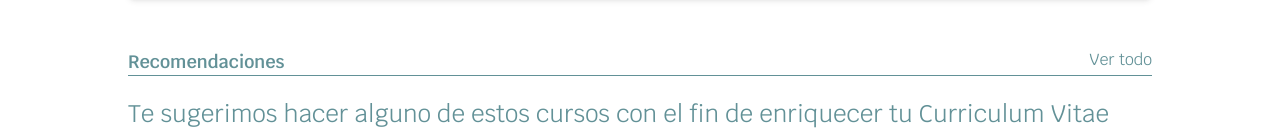
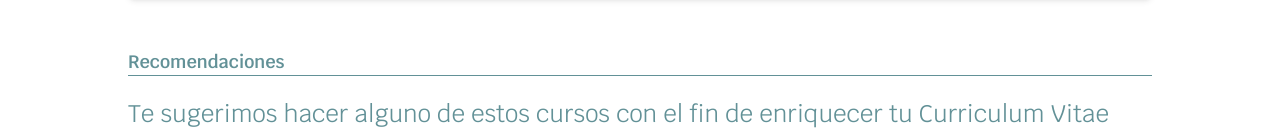
Before and after one commit to Juanpabedoyav/Cv-App, a React (Create React App) app: page /home in a window 1280 px wide. Shown: the part 281-419 px from the top of the page. Built offline with nearby package versions, Linux system fonts and the light colour scheme.

Commit message:
Actualizando estilos del home

```diff
--- a/src/components/CursosHome.js
+++ b/src/components/CursosHome.js
@@ -1,3 +1,4 @@
+import { Link } from "react-router-dom";
 import React from "react";
 import { CursosContainer } from "../styles/CursosHome.styles";
 
@@ -14,7 +15,6 @@ const CursosHome = () => {
           allowfullscreen
         ></iframe>
       </div>
-
       <div className="curso-card">
         <iframe
           className="frame"
@@ -25,7 +25,6 @@ const CursosHome = () => {
           allowfullscreen
         ></iframe>
       </div>
-
       <div className="curso-card">
         <iframe
           className="frame"
@@ -37,6 +36,9 @@ const CursosHome = () => {
         ></iframe>
       </div>
 
+      <Link to="/tutoriales">
+        <h5>Ver todo</h5>
+      </Link>
       <div className="curso-hidden">Hola mundo</div>
     </CursosContainer>
   );
--- a/src/components/Home.js
+++ b/src/components/Home.js
@@ -33,11 +33,8 @@ const Home = () => {
         </LinkReact>
       </div>
 
-      <div className="other-container">
+      <div className="recomendaciones-container">
         <h3 className="recomendaciones">Recomendaciones</h3>
-        <Link to="/tutoriales">
-          <h5>Ver todo</h5>
-        </Link>
       </div>
 
       <p className="text-p">
--- a/src/styles/Home.styles.js
+++ b/src/styles/Home.styles.js
@@ -54,10 +54,10 @@ export const HomeContainer = styled.div`
   .box {
     padding-top: 5px;
   }
-  .other-container {
+  .recomendaciones-container {
     border-bottom: 1px solid var(--color-principal);
     display: flex;
-    justify-content: space-between;
+    justify-content: left;
     width: 80vw;
     margin-top: 50px;
     margin-left: auto;
```
